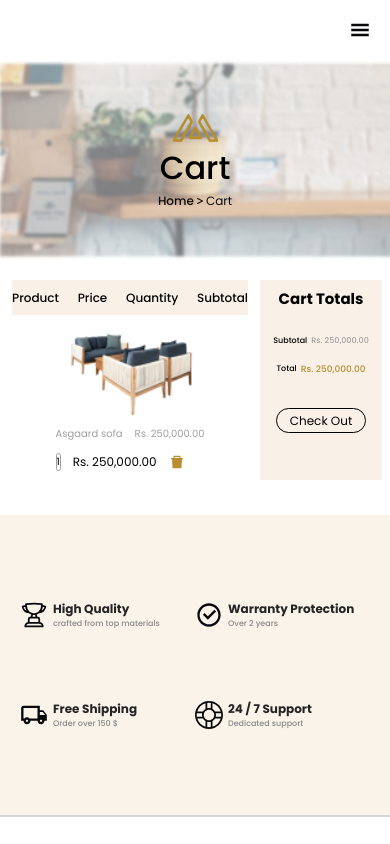
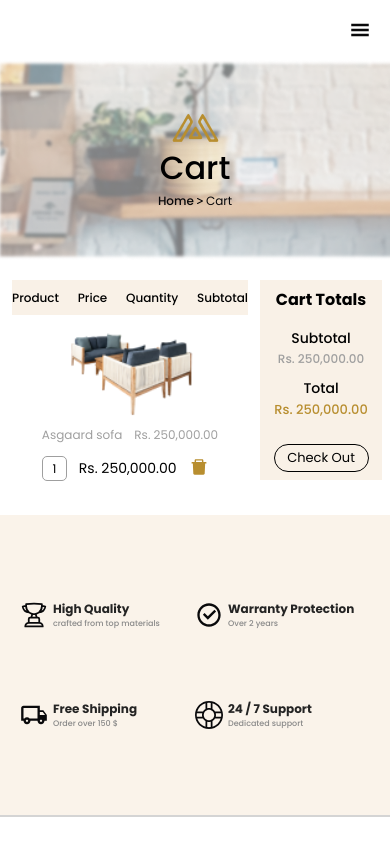
Before and after one commit to mairanoor412/ui-ux-hackathon, a Next.js app: page /cart in a window 390 px wide. Shown: the top 844 px of the page. Built offline with nearby package versions, Linux system fonts and the light colour scheme.

Commit message:
add a console

```diff
--- a/src/app/cart/page.tsx
+++ b/src/app/cart/page.tsx
@@ -43,22 +43,28 @@ const Cart = () => {
                     </div>
 
 
-                    <div className="flex flex-col items-center md:flex-row md:pt-8 xl:pt-16  md:gap-6">
-                        <div className="md:bg-[#F9F1E7] rounded-[10px] md:w-[108px] md:h-[105px] lg:w-[108px] lg:h-[105px]">
-                            <Image src="/image/cart/Asgaard sofa 5.png" alt="image" width={130} height={100} className=" lg:w-[108px] lg:h-[105px]" />
+                    <div className="flex flex-col items-center lg:flex-row md:pt-8 xl:pt-16  md:gap-6 lg:gap-0">
+                        <div className="md:bg-[#F9F1E7] rounded-[10px] md:w-[150px] md:h-[130px] lg:w-[108px] lg:h-[105px]">
+                            <Image src="/image/cart/Asgaard sofa 5.png" alt="image" width={130} height={100} className=" md:w-[150px] md:h-[130px] lg:w-[108px] lg:h-[105px]" />
                         </div>
                         <div className="lg:w-[573px] md:flex md:gap-5 lg:gap-0 lg:justify-around ">
                             <div className=" flex items-center gap-3 md:gap-5 lg:gap-10">
-                                <p className="text-[#9F9F9F] text-[10px] lg:text-[14px] xl:text-[16px]"> Asgaard sofa</p>
-                                <p className="text-[#9F9F9F] text-[10px] lg:text-[14px] xl:text-[16px]"> Rs. 250,000.00</p>
+                                <p className="text-[#9F9F9F] text-[12px] md:text-[14px] xl:text-[16px]"> Asgaard sofa</p>
+                                <p className="text-[#9F9F9F] text-[12px] md:text-[14px] xl:text-[16px]"> Rs. 250,000.00</p>
                             </div>
-                            <div className="flex items-center gap-3 lg:gap-10 md:gap-5 pt-3 md:pt-0">
-                                <p className="w-[18] h-[18px] lg:w-[25px] lg:h-[25px] xl:w-[32px] xl:h-[32px] border-[1px] border-[#9F9F9F] rounded-[5px] text-primary text-[10px] lg:text-[14px] xl:text-[16px] text-center"> 1</p>
-                                <p className="text-primary text-[12px] lg:text-[14px] xl:text-[16px]"> Rs. 250,000.00</p>
-                                <AiFillDelete className="text-[#B88E2F] md:hidden" />
+                            <div className="flex items-center gap-3 lg:gap-10 md:gap-5 pt-3 md:pt-0 ">
+                                <div className="w-[25px] h-[25px] md:w-[30px] md:h-[30px] xl:w-[32px] xl:h-[32px] border-[1px] border-[#9F9F9F] rounded-[5px] flex justify-center items-center">
+                                    <p className=" text-primary text-[12px] lg:text-[14px] xl:text-[16px]"> 1</p>
+                                </div>
+                                <p className="text-primary text-[14px] lg:text-[14px] xl:text-[16px]"> Rs. 250,000.00</p>
+                                <div className="flex items-start  justify-start h-6">
+                                <AiFillDelete className="text-[#B88E2F] size-5 lg:hidden" />
+                                </div>
                             </div>
                         </div>
-                        <AiFillDelete className="text-[#B88E2F] lg:size-6 hidden md:block" />
+                        <div className="flex items-start  justify-start h-7">
+                            <AiFillDelete className="text-[#B88E2F] lg:size-6 hidden lg:block" />
+                        </div>
 
 
                     </div>
@@ -66,20 +72,20 @@ const Cart = () => {
 
 
                 {/* right */}
-                <div className="bg-[#F9F1E7] h-[200px] md:h-[280px] xl:w-[393px] xl:h-[390px] col-span-1 min-w-[50px] mr-2 flex flex-col items-center gap-4  md:gap-7 xl:gap-8 mt-5 md:my-8 lg:mr-20 xl:mt-16 py-2 ">
-                    <h1 className="text-[15px] md:text-[25px] xl:text-[32px] font-[600] text-primary">Cart Totals</h1>
-                    <div className="flex items-center gap-1 sm:gap-2 md:gap-4 xl:gap-10 pt-2 xl:pt-7">
-                        <p className="text-primary font-[500] text-[8px] sm:text-[10px] md:text-[12px] xl:text-[16px]"> Subtotal</p>
-                        <p className="text-[#9F9F9F] font-[500] text-[8px] sm:text-[10px] md:text-[12px] xl:text-[16px]"> Rs. 250,000.00</p>
+                <div className="bg-[#F9F1E7] h-[200px] md:h-[280px] xl:w-[393px] xl:h-[390px] col-span-1 min-w-[50px] mr-2 flex flex-col items-center gap-2  md:gap-7 xl:gap-8 mt-5 md:my-8 lg:mr-20 xl:mt-16 py-2 ">
+                    <h1 className="text-[16px] md:text-[25px] xl:text-[32px] font-[600] text-primary">Cart Totals</h1>
+                    <div className="flex flex-col md:flex-row items-center gap-[1px] sm:gap-1 md:gap-4 xl:gap-10 pt-2 xl:pt-7">
+                        <p className="text-primary font-[500] text-[14px]  xl:text-[16px]"> Subtotal</p>
+                        <p className="text-[#9F9F9F] font-[500] text-[12px]  xl:text-[16px]"> Rs. 250,000.00</p>
                     </div>
 
-                    <div className="flex items-center gap-1 sm:gap-2 md:gap-4 xl:gap-10">
-                        <p className="text-primary font-[500] text-[8px] sm:text-[10px] md:text-[12px] xl:text-[16px]"> Total </p>
-                        <p className="text-[#B88E2F] font-[500] text-[9px] sm:text-[12px] md:text-[14px] xl:text-[20px]"> Rs. 250,000.00</p>
+                    <div className="flex flex-col md:flex-row items-center gap-[1px] pt-[2px] sm:gap-1 md:gap-4 xl:gap-10">
+                        <p className="text-primary font-[500] text-[14px]  xl:text-[16px]"> Total </p>
+                        <p className="text-[#B88E2F] font-[500] text-[13px] xl:text-[20px]"> Rs. 250,000.00</p>
                     </div>
 
                     {/* button */}
-                    <button className=" w-[90px] h-[25px] md:w-[150px] md:h-[35px] lg:w-[222px] lg:h-[58.95px] text-center text-primary text-[12px] mt-4 xl:text-[20px] border-[1px] border-primary rounded-[15px]"> Check Out</button>
+                    <button className=" w-[95px] h-[30px] sm:w-[110px] sm:h-[40px] md:w-[170px] md:h-[45px] lg:w-[222px] lg:h-[58.95px] text-center text-primary text-[13px] mt-4 xl:text-[20px] border-[1px] border-primary rounded-[15px]"> Check Out</button>
                 </div>
 
             </div>
--- a/src/app/components/footer/footer.tsx
+++ b/src/app/components/footer/footer.tsx
@@ -28,7 +28,7 @@ const Footer = () => {
             </ul>
 
             {/* 3 */}
-            <ul className="flex flex-col items-center gap-3 pt-5 xl:justify-between xl:pb-[70px] xl:items-start">
+            <ul className="flex flex-col items-center gap-3 pt-5 lg:pt-0  xl:justify-between xl:pb-[70px] xl:items-start">
               <li className="text-[#9F9F9F] text-[16px] font-[500]">Help </li>
               <li className="text-[16px] font-[500] text-primary">Payment Options</li>
               <li className="text-[16px] font-[500] text-primary"> Returns</li>
```
